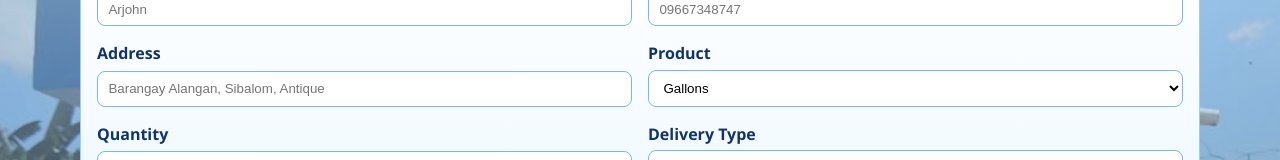
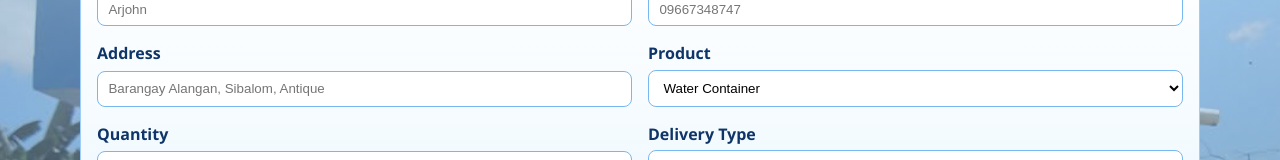
Before and after one commit to krztnmaltar-cloud/lifewel, a React (Create React App) app: page / in a window 1280 px wide. Both pictures are taken after a click on the button "Order". Shown: the part 317-477 px from the top of the page. Built offline with nearby package versions, Linux system fonts and the light colour scheme.

Commit message:
Update water bottle price and product-based order pricing

```diff
--- a/src/App.js
+++ b/src/App.js
@@ -33,8 +33,8 @@ const PRODUCTS = [
     category: "Service",
     image: "/product-container.png",
     description: "Clean and safe purified drinking water for daily household use.",
-    priceBase: 25,
-    priceDelivery: 35,
+    priceBase: 15,
+    priceDelivery: 25,
     variants: ["Container Refill"],
     stock: "Available Everyday",
   },
@@ -76,7 +76,11 @@ function toPhp(amount) {
 function createOrder(form) {
   const now = new Date();
   const quantity = Number(form.quantity) || 1;
-  const unitPrice = form.deliveryType === "Delivery" ? 35 : 25;
+  const selectedProduct = PRODUCTS.find((product) => product.name === form.product);
+  const unitPrice =
+    form.deliveryType === "Delivery"
+      ? selectedProduct?.priceDelivery ?? 35
+      : selectedProduct?.priceBase ?? 25;
   const total = unitPrice * quantity;
 
   return {
@@ -108,7 +112,7 @@ function App() {
     customerName: "",
     phone: "",
     address: "",
-    product: "Gallons",
+    product: "Water Container",
     quantity: 1,
     note: "Fragile",
     paymentMethod: "Cash on Delivery",
@@ -175,7 +179,7 @@ function App() {
       customerName: "",
       phone: "",
       address: "",
-      product: "Gallons",
+      product: "Water Container",
       quantity: 1,
       note: "Fragile",
       paymentMethod: "Cash on Delivery",
@@ -459,8 +463,9 @@ function App() {
                       setForm((prev) => ({ ...prev, product: event.target.value }))
                     }
                   >
-                    <option>Gallons</option>
+                    <option>Water Container</option>
                     <option>Water Bottle</option>
+                    <option>Gallon Jar</option>
                   </select>
                 </label>
 
```
